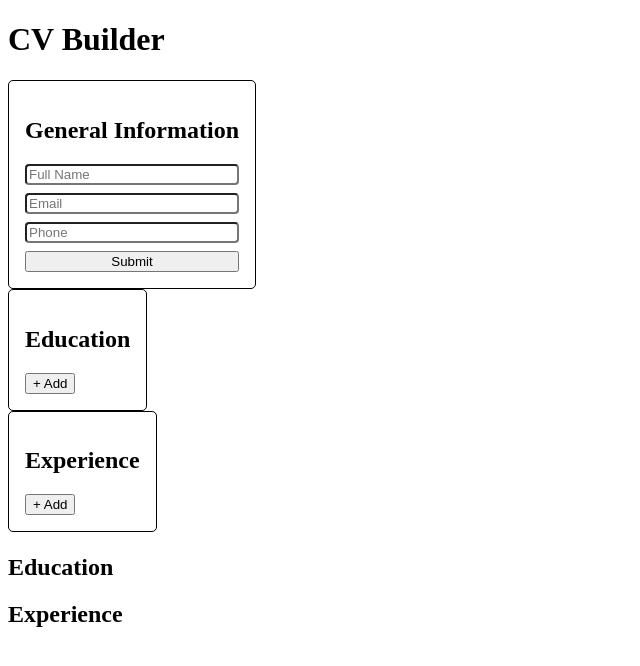
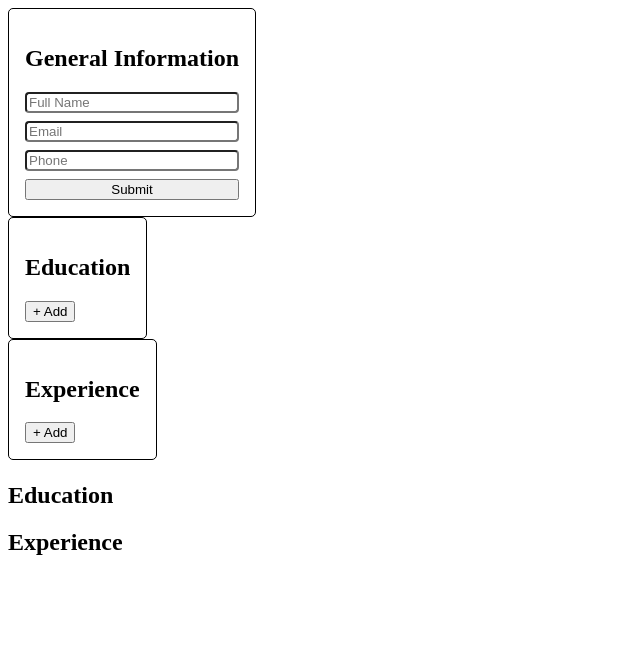
Before and after one commit to PDLIF/react-cv-application-TOP, a React (Vite) app: page / in a window 1280 px wide. Shown: the top 666 px of the page, without its empty margins (0-640 px from the left). Built offline with nearby package versions, Linux system fonts and the light colour scheme.

Commit message:
refactor: wrap PersonalInfo, Education and Experience forms into new div

```diff
--- a/src/App.jsx
+++ b/src/App.jsx
@@ -18,10 +18,11 @@
 
   return (
     <div className='App'>
-      <h1>CV Builder</h1>
-      <GeneralInfo personalInfo={cvData.personalInfo} onPersonalInfoChange={updatePersonalInfo} />
-      <Education education={cvData.education} onAdd={addEducation} onUpdate={updateEducation} onRemove={removeEducation} />
-      <Experience experience={cvData.experience} onAdd={addExperience} onUpdate={updateExperience} onRemove={removeExperience} />
+      <div className="cv-form">
+        <GeneralInfo personalInfo={cvData.personalInfo} onPersonalInfoChange={updatePersonalInfo} />
+        <Education education={cvData.education} onAdd={addEducation} onUpdate={updateEducation} onRemove={removeEducation} />
+        <Experience experience={cvData.experience} onAdd={addExperience} onUpdate={updateExperience} onRemove={removeExperience} />
+      </div>
       <CVPreview generalInfo={cvData.personalInfo} education={cvData.education} experience={cvData.experience} />
     </div>
   );
```
